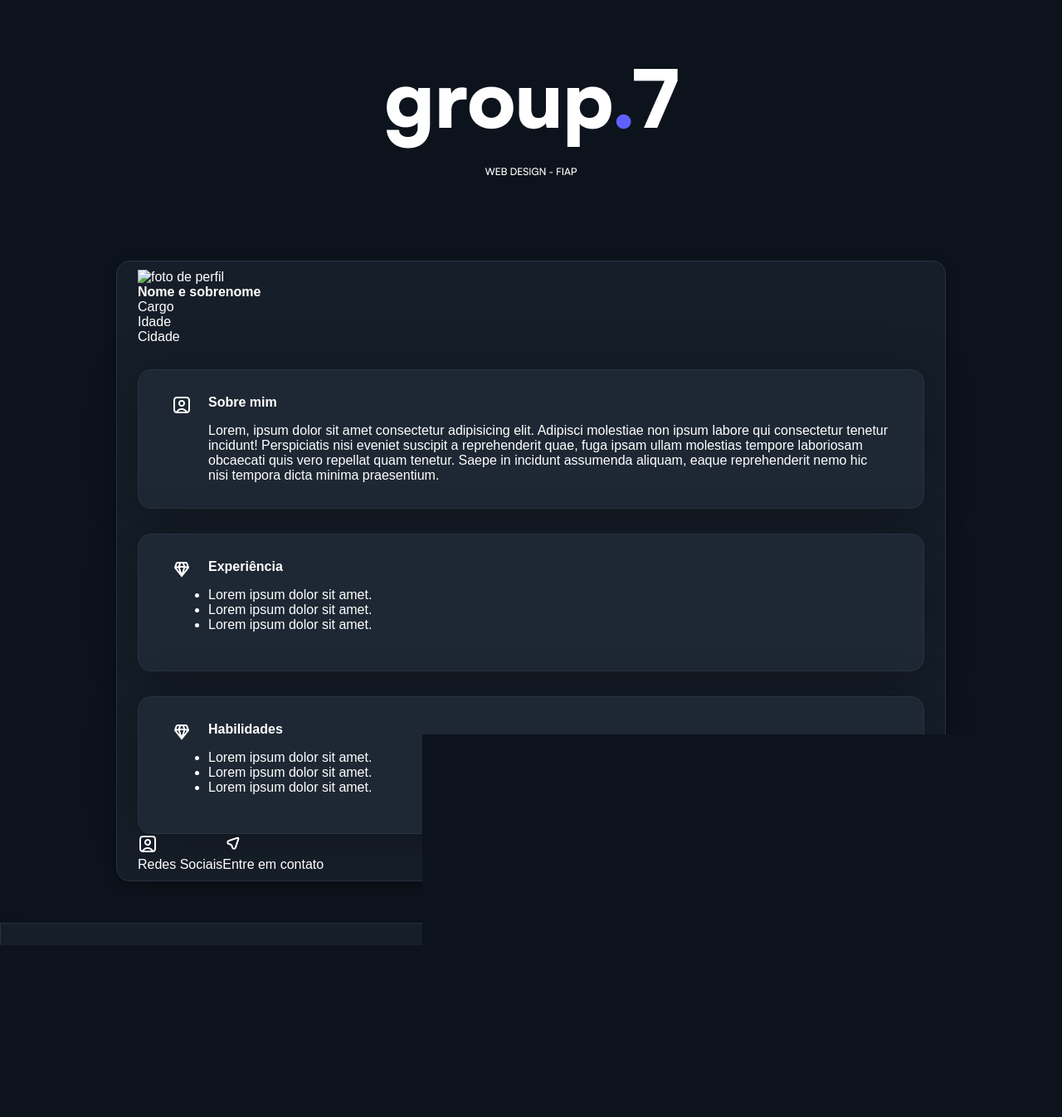
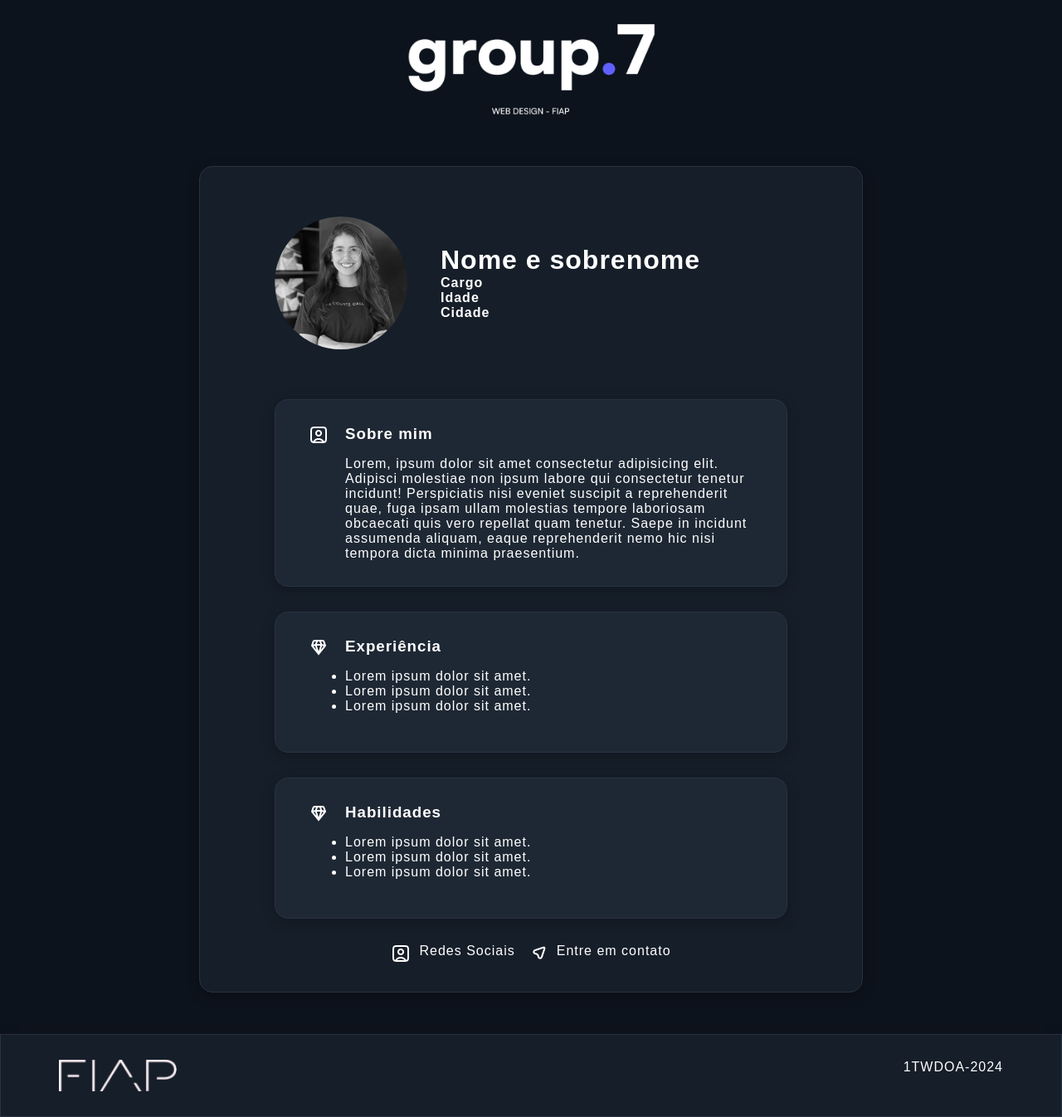
Before and after one commit to Dudasilveirat/Projeto-Grupo-7, a plain HTML site: page assets/pages/sobre.html in a window 1280 px wide. Shown: the part 132-1478 px from the top of the page at 83% size. Before the commit the page ends 1342 px from the top, so only its background shows below. Drawn offline with Linux system fonts and the light colour scheme; a web font is replaced by a local one.

Commit message:
atualizações gerais

```diff
--- a/assets/css/styles_sobre.css
+++ b/assets/css/styles_sobre.css
@@ -1,62 +1,102 @@
 @import url('https://fonts.cdnfonts.com/css/satoshi');
 
+:root {
+    --bg-color-blue-dark: #0D131C;
+    --bg-color-blue-medium: #161E29;
+    --bg-color-blue-light: #1E2834;
+    --border-radius: 16px;
+    --border: 1px solid #283242;
+    --box-shadow: 0px 4px 15px 0px rgba(0, 0, 0, 0.25);
+    --font-color: #fff;
+    --font-size-32: 32px;
+    --font-size-24: 24px;
+    --font-size-16: 16px;
+    --font-style: normal;
+    --line-height: normal;
+}
 
 body {
-    background-color: #0D131C;
-    display: block;
+    background-color: var(--bg-color-blue-dark);
 }
 
 
 * {
+    font-family: 'Satoshi', sans-serif;
+    color: var(--font-color);
+    letter-spacing: 1px;
     margin: 0;
     padding: 0;
-    font-family: 'Satoshi', sans-serif;
-    color: #fff;
-    box-sizing: border-box;
-    font-size: 16px;
-}
+    box-sizing: border-box;}
 
 
 .menu img {
     display: flex;
-    align-items: center;
+    justify-content: center;
     margin: 30px auto;
+    width: 250px;
 }
 
 
 .logo img {
     display: flex;
-    align-items: center;
-    margin: 100px auto
+    justify-content: center;
+    margin: 60px auto;
+    width: 300px;
 }
 
 
 .conteudo {
-    border-radius: 16px;
-    border: 1px solid #283242;
-    background: #161E29;
-    box-shadow: 0px 4px 15px 0px rgba(0, 0, 0, 0.25);
-    width: 1000px;
-    margin: auto;
-    align-items: center;
-    padding: 10px 25px;
+    border-radius: var(--border-radius);
+    border: var(--border);
+    background: var(--bg-color-blue-medium);
+    box-shadow: var(--box-shadow);
+    width: 800px;
+    margin: 50px auto;
+    padding: 30px 60px;
 }
 
 
-.card {
-    border-radius: 16px;
-    border: 1px solid #283242;
-    background: #1E2834;
-    box-shadow: 0px 4px 60px 0px rgba(0, 0, 0, 0.30);
-    padding: 30px 40px;
-    margin-top: 30px;
+.perfil {
     display: flex;
+    align-items: center;
 }
 
 
-.icone_card {
+.perfil img {
+    width: 160px;
+    height: 160px;
+    border-radius: 50%;
+    filter: grayscale(50);
+    margin: 30px;
 }
 
+.informação_perfil {
+    margin: 10px;
+}
+
+.informação_perfil h3 {
+    font-size: var(--font-size-32);
+    font-style: var(--font-style);
+    font-weight: 700;
+    line-height: var(--line-height);
+}
+
+.informação_perfil p {
+    font-size: var(--font-size-16);
+    font-style: var(--font-style);
+    font-weight: 700;
+    line-height: var(--line-height);
+}
+
+.card {
+    border-radius: var(--border-radius);
+    border: var(--border);
+    background: var(--bg-color-blue-light);
+    box-shadow: var(--box-shadow);
+    padding: 30px 40px;
+    margin: 30px;
+    display: flex;
+}
 
 .texto_card {
     margin-left: 20px;
@@ -70,6 +110,8 @@ body {
 
 .redes {
     display: flex;
+    justify-content: center;
+    gap: 16px;
 }
 
 
@@ -77,26 +119,27 @@ body {
     text-decoration: none;
 }
 
+.redes_sociais p {
+    float: center;
+    float: right;
+    margin-left: 10px;
+}
 
-footer {
-    border: 1px solid #283242;
-    background: #161E29;
-    box-shadow: 0px 4px 15px 0px rgba(0, 0, 0, 0.25);
-    width: 100%;
-    margin-top: 50px;
-    padding: 48px 70px;
+.contato p {
+    float: left;
+    float: right;
+    margin-left: 10px;
 }
 
 
-.logo_fiap {
-    float: left;
-    margin: auto;
+footer {
+    border: var(--border);
+    background: var(--bg-color-blue-medium);
+    box-shadow: 0px 4px 15px 0px rgba(0, 0, 0, 0.25);
+    width: 100%;
+    height: 100px;
+    margin-top: 50px;
+    padding: 30px 70px;
     display: flex;
-}
-
-
-.turma {
-    display: flex;
-    float: right;
-    margin: 0;
-}
+    justify-content: space-between;
+    }
--- a/assets/pages/sobre.html
+++ b/assets/pages/sobre.html
@@ -25,8 +25,8 @@
     <div class="conteudo">
 
         <div class="perfil">
-            <img src="" alt="foto de perfil">
-            <div class="perfil-informações">
+            <img src="../imagens/Eduarda Silveira.png" alt="foto de perfil">
+            <div class="informação_perfil">
                 <h3>Nome e sobrenome</h3>
                 <p>Cargo</p>
                 <p>Idade</p>
```
Also changed, not shown: assets/imagens/Eduarda Silveira.png (added).
